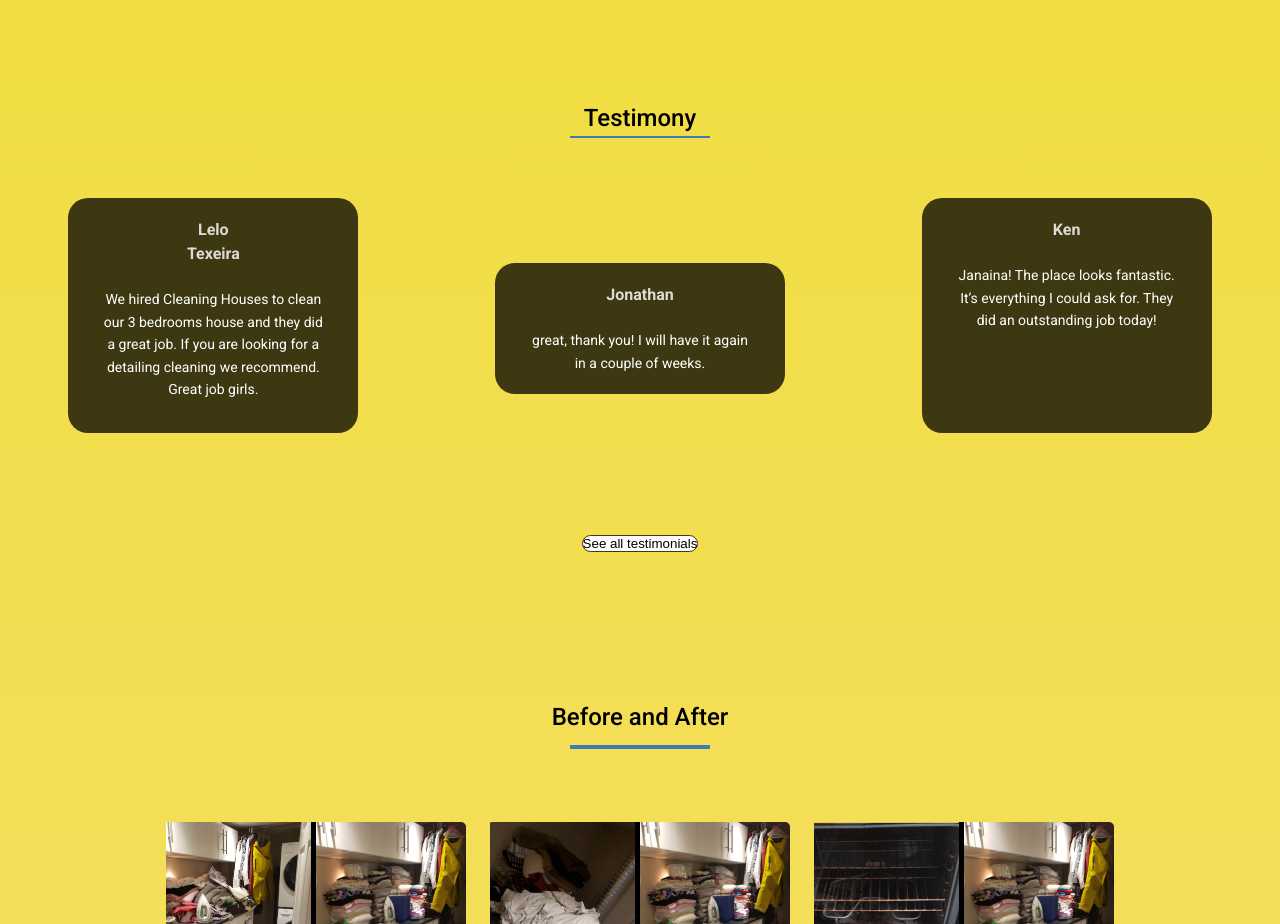
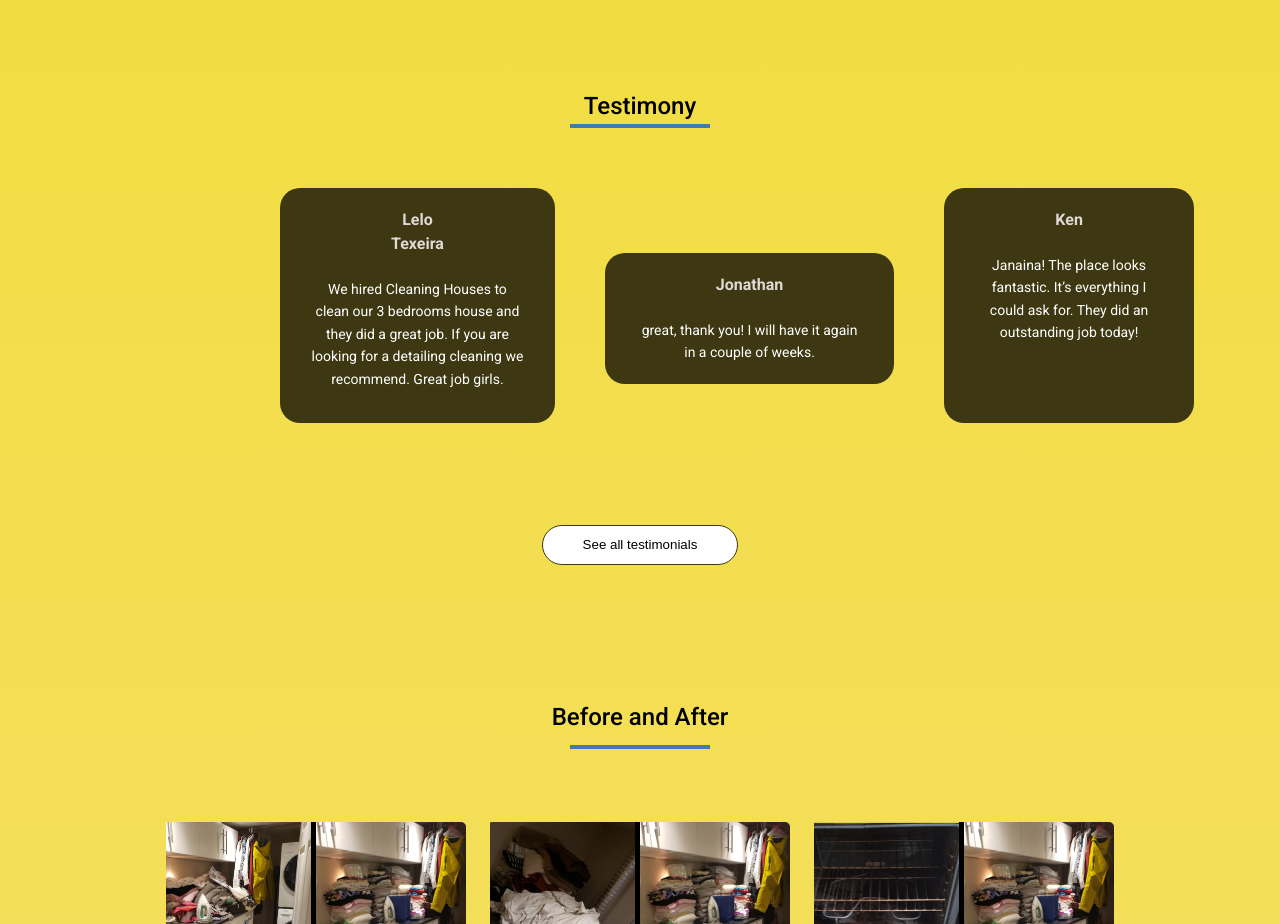
Before and after one commit to chrisporpino/janaina-cleaning-houses, a React (Create React App) app: page / in a window 1280 px wide. Shown: the part 2420-3344 px from the top of the page. Built offline with nearby package versions, Linux system fonts and the light colour scheme.

Commit message:
finalizacoes Testimony

```diff
--- a/src/containers/PortfolioSection/index.js
+++ b/src/containers/PortfolioSection/index.js
@@ -23,6 +23,10 @@ const Portfolio = styled.section`
   background: linear-gradient(180deg, #f3de52 0%, #f5df61 100%);
   align-items: center;
   justify-content: center;
+
+  @media (max-width: 700px) {
+    height: 499px;
+  }
 `;
 
 const PortifolioTitle = styled.h2`
@@ -37,7 +41,7 @@ const PortifolioTitle = styled.h2`
   margin-bottom: 10px;
 
   @media (max-width: 700px) {
-    margin-top: 152px;
+    margin-top: 40px;
     margin-bottom: 5px;
   }
 `;
--- a/src/containers/TestimonialsSection/index.js
+++ b/src/containers/TestimonialsSection/index.js
@@ -15,7 +15,18 @@ const Testimonials = styled.section`
   justify-content: center;
 
   @media (max-width: 700px) {
-    height: 1200px;
+    height: 950px;
+  }
+`;
+
+const TestimonalsHolder = styled.div`
+  display: inline;
+  width: 720px;
+  height: auto;
+
+  @media (max-width: 700px) {
+    width: auto;
+    height: auto;
   }
 `;
 
@@ -35,8 +46,7 @@ const TestimonialsH2 = styled.h2`
 const Linha3 = styled.div`
   width: 140px;
   height: 0px;
-  border-top: 2px solid #437ab6;
-  transform: rotate(-180deg);
+  border-top: 4px solid #437ab6;
 `;
 
 const TestimonalsBox = styled.div`
@@ -72,6 +82,8 @@ const TestBoxJonathan = styled.div`
   background-color: #3ab3b2;
   text-align: center;
   margin-top: 26px;
+  margin-left: 50px;
+  margin-right: 50px;
   background-color: rgba(61, 56, 17, 1);
 
   @media (max-width: 700px) {
@@ -105,11 +117,20 @@ const TestBoxParagraph = styled.p`
 `;
 
 const TestimonyButton = styled.button`
+  height: 40px;
+  width: 196px;
   background: #ffffff;
   border: 1px solid #3d3811;
   box-sizing: border-box;
   border-radius: 20px;
   margin-top: 102px;
+
+  @media (max-width: 700px) {
+    width: 180px;
+    height: 32px;
+    margin-top: 40px;
+    margin-bottom: 40px;
+  }
 `;
 
 function TestimonialsSection() {
@@ -117,14 +138,14 @@ function TestimonialsSection() {
     <Testimonials>
       <TestimonialsH2>Testimony</TestimonialsH2>
       <Linha3></Linha3>
-
+      <TestimonalsHolder>
         <TestimonalsBox>
           <TestBox>
             <TestBoxTitle>Lelo Texeira</TestBoxTitle>
             <TestBoxParagraph>
               <br />
-            We hired Cleaning Houses to clean our 3 bedrooms house and they did
-            a great job. If you are looking for a detailing cleaning we
+              We hired Cleaning Houses to clean our 3 bedrooms house and they
+              did a great job. If you are looking for a detailing cleaning we
               recommend. Great job girls.
             </TestBoxParagraph>
           </TestBox>
@@ -141,11 +162,12 @@ function TestimonialsSection() {
             <TestBoxTitle>Ken</TestBoxTitle>
             <TestBoxParagraph>
               <br />
-            Janaina! The place looks fantastic. It’s everything I could ask for.
-            They did an outstanding job today!
+              Janaina! The place looks fantastic. It’s everything I could ask
+              for. They did an outstanding job today!
             </TestBoxParagraph>
           </TestBox>
         </TestimonalsBox>
+      </TestimonalsHolder>
       <TestimonyButton>See all testimonials</TestimonyButton>
     </Testimonials>
   );
```
Also changed, not shown: 1 other file (tests, documents, lock files or other folders). Lines whose indentation alone changed are shown as unchanged.
